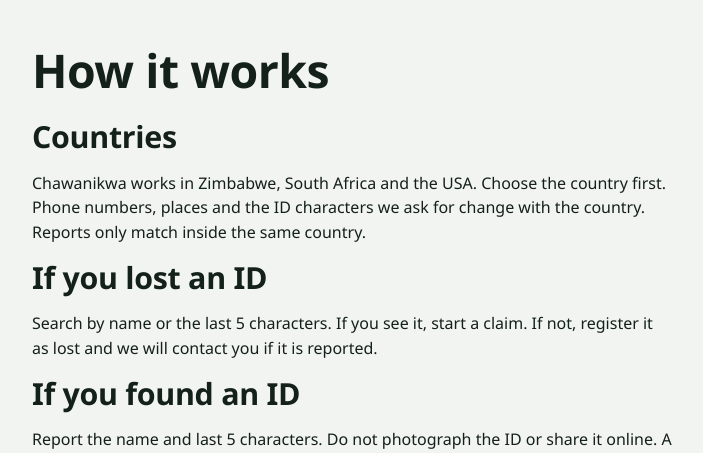
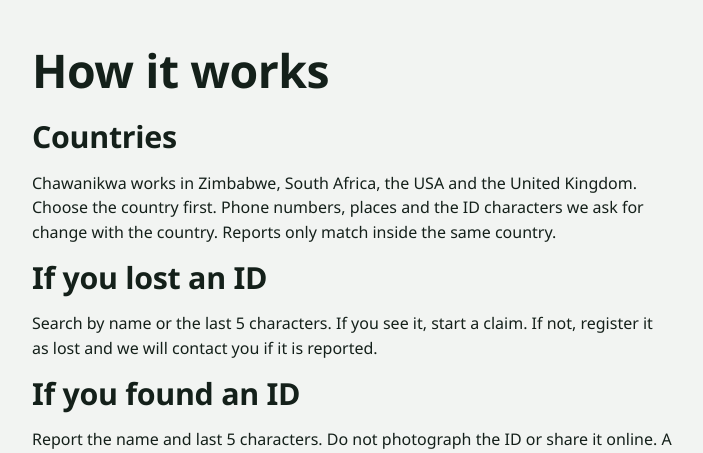
Before and after one commit to takundamukarati7-creator/chawanikwa, a Django app: page /how-it-works/ in a window 1280 px wide. Shown: the part 107-560 px from the top of the page, without its empty margins (288-991 px from the left). Run offline with Django 5.2, Linux system fonts and the light colour scheme; parts of the project's set-up code (start-up, migrations or seed data) failed here and were passed over.

Commit message:
Add files via upload

```diff
--- a/templates/public/how.html
+++ b/templates/public/how.html
@@ -4,7 +4,7 @@
 <div class="narrow section">
   <h1>How it works</h1>
   <h2>Countries</h2>
-  <p>Chawanikwa works in Zimbabwe, South Africa and the USA. Choose the country first. Phone numbers, places and the ID characters we ask for change with the country. Reports only match inside the same country.</p>
+  <p>Chawanikwa works in Zimbabwe, South Africa, the USA and the United Kingdom. Choose the country first. Phone numbers, places and the ID characters we ask for change with the country. Reports only match inside the same country.</p>
   <h2>If you lost an ID</h2>
   <p>Search by name or the last 5 characters. If you see it, start a claim. If not, register it as lost and we will contact you if it is reported.</p>
   <h2>If you found an ID</h2>
```
